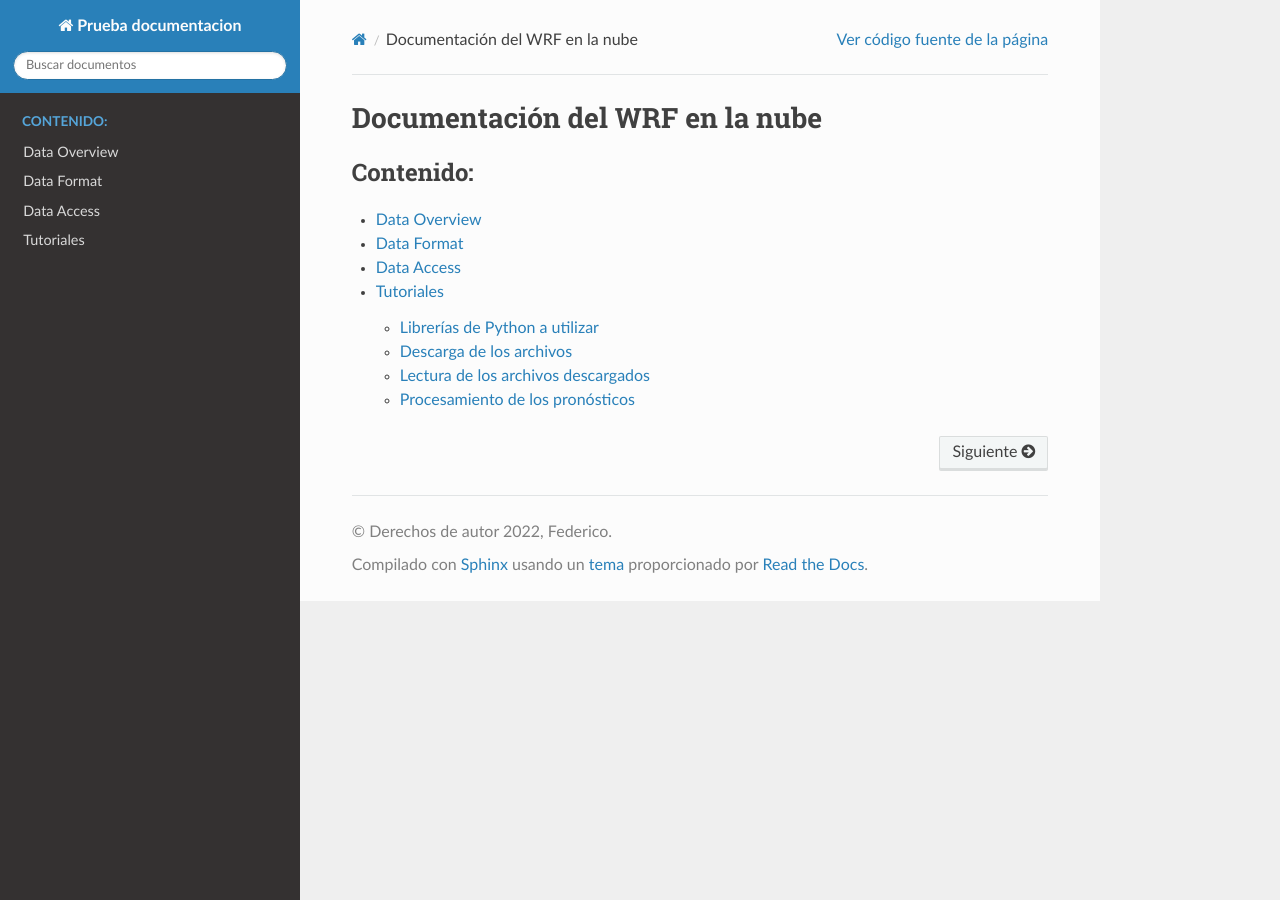
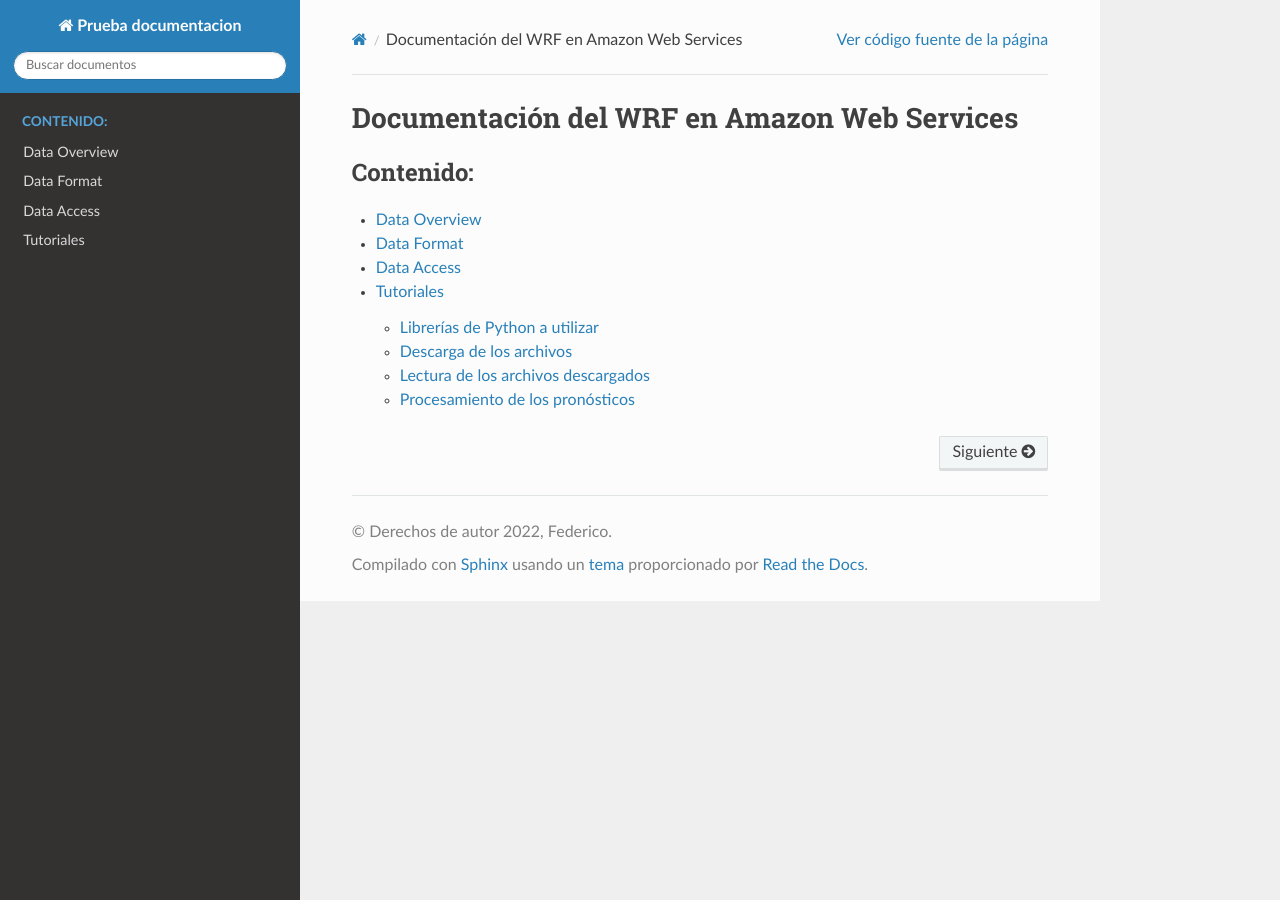
Before and after one commit to odp-aws-smn/documentation_wrf_det, a Sphinx documentation site: the page built from source/index.rst, in a window 1280 px wide. Built offline with Sphinx 7.4.7 and the Read the Docs theme 2.0.0, drawn with Linux system fonts in a browser that asks for light colours.

Commit message:
Update index.rst

```diff
--- a/source/index.rst
+++ b/source/index.rst
@@ -3,7 +3,7 @@
    You can adapt this file completely to your liking, but it should at least
    contain the root `toctree` directive.
 
-Documentación del WRF en la nube
+Documentación del WRF en Amazon Web Services
 ================================================
 
 .. toctree::
```
